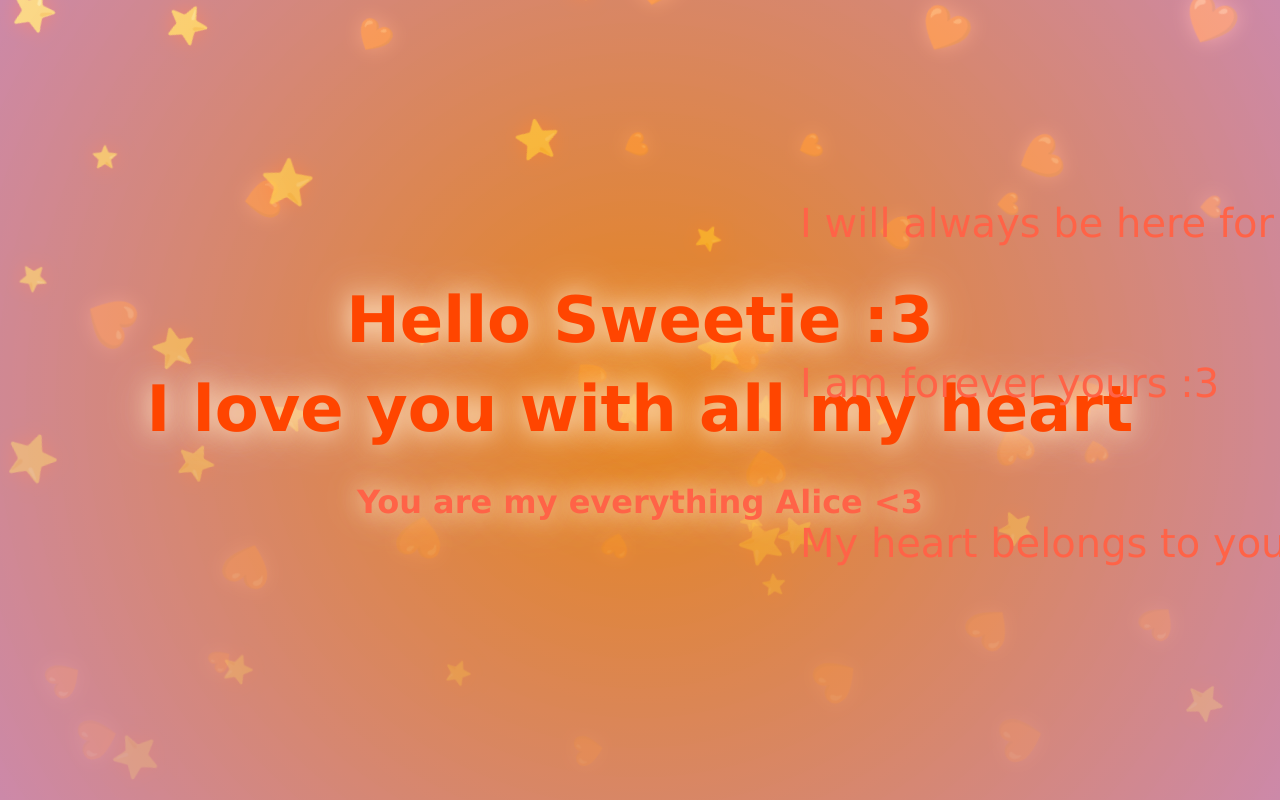
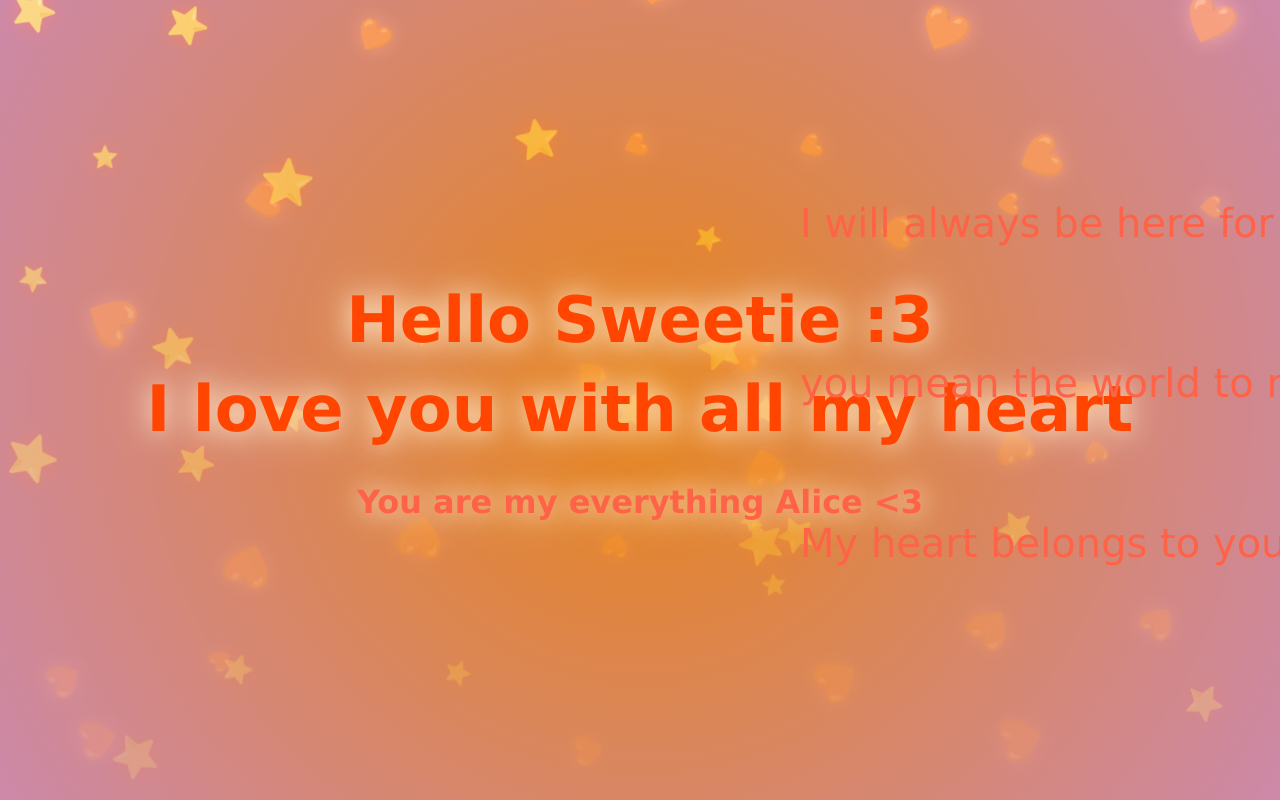
Before and after one commit to warfromlegion/warfromlegion.github.io, a plain HTML site: page index.html in a window 1280 px wide. Shown: the top 800 px of the page. Drawn offline with Linux system fonts and the light colour scheme.

Commit message:
Update index.html

```diff
--- a/index.html
+++ b/index.html
@@ -177,7 +177,7 @@
             <span>You are my everything Alice <3</span>
         </h1>
         <div class="moving-text" style="top: 25%; left: 0;">I will always be here for you, through thick and thin <3 </div>
-        <div class="moving-text" style="top: 45%; left: 0;">I am forever yours :3</div>
+        <div class="moving-text" style="top: 45%; left: 0;">you mean the world to me :3</div>
         <div class="moving-text" style="top: 65%; left: 0;">My heart belongs to you <3</div>
     </div>
 </body>
```
